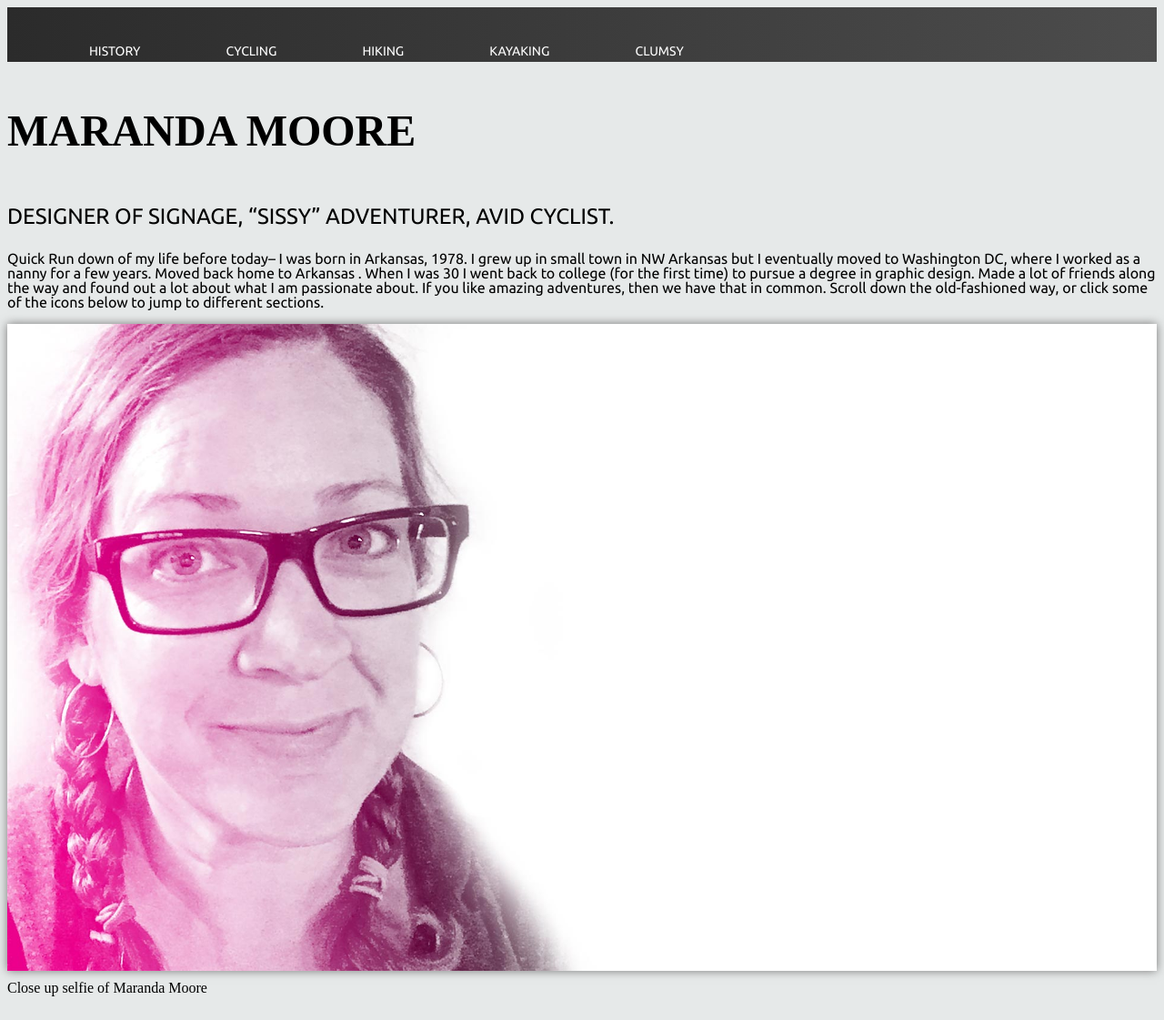
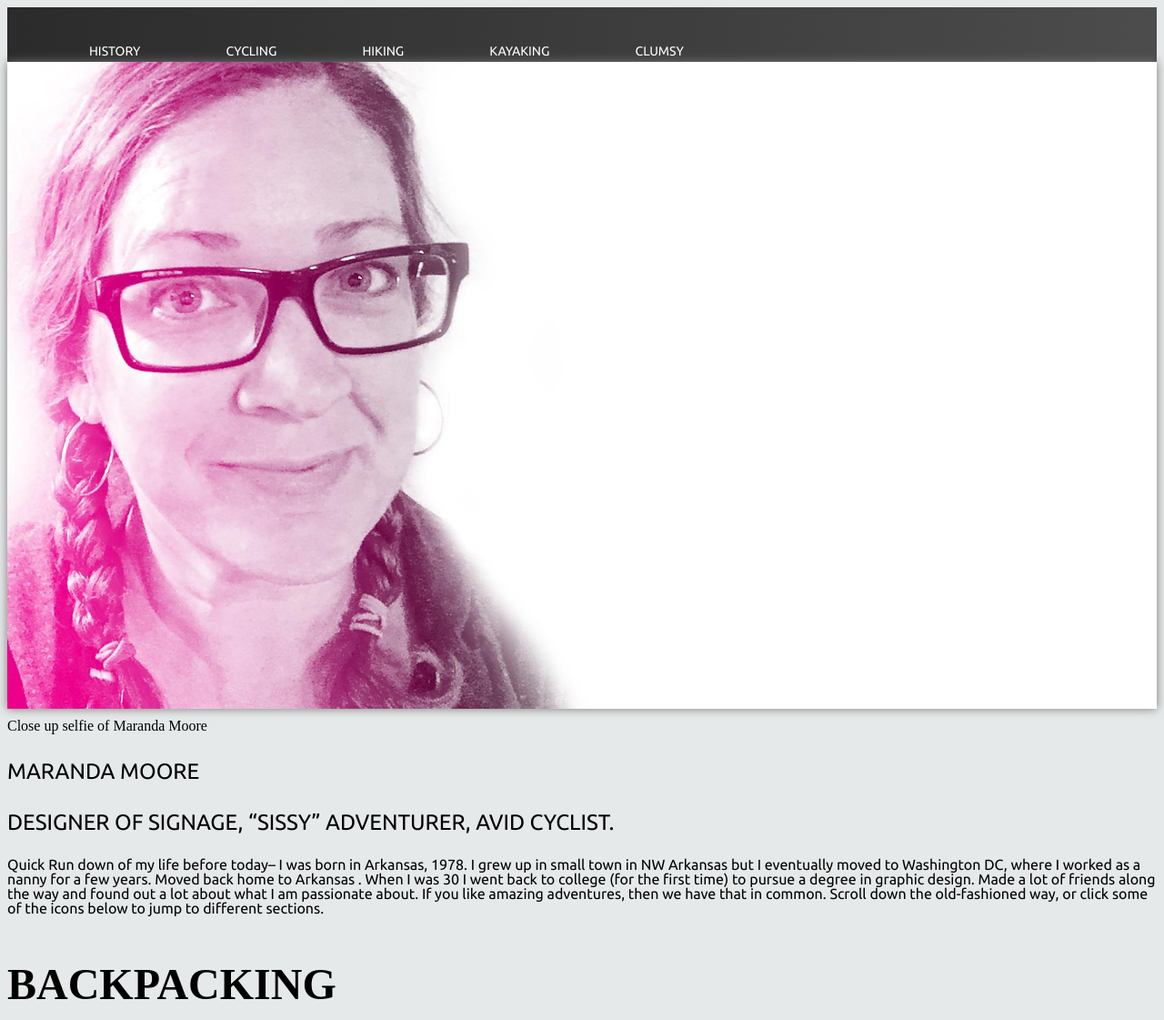
Before and after one commit to Parzival-RP1/BioSite_MarandaMoore, a plain HTML site: page index.html in a window 1280 px wide. Shown: the top 1121 px of the page at 91% size. Drawn offline with Linux system fonts and the light colour scheme.

Commit message:
Update index.html
Attempted* site formatting - setting images as background images with text overlay/positioned - unsuccessful

```diff
--- a/index.html
+++ b/index.html
@@ -17,7 +17,7 @@
 
 </head>
         <header>
-        <div class=“container”>
+        <div class=“nav_container”>
 
             <nav>
                 <ul>
@@ -37,16 +37,17 @@
 
         <main>
         <article>
-           <div id="history">
-            <h1>Maranda Moore <br /></h1>
+           <div id="history_bg"><img src="images/Maranda_BG.jpg" ID="MarandaBG" class="bg_image" alt="Pink overlay headshot of Maranda Moore" ><figcaption>Close up selfie of Maranda Moore</figcaption></div>
+           <div id="history_content">
+            <h2>Maranda Moore <br /></h2>
             <h2>Designer of signage, “sissy” Adventurer, Avid Cyclist.</h2>
                 <p class="id">Quick Run down of my life before  today–
 
                 I was born in Arkansas, 1978. I grew up in small town in NW Arkansas but I eventually moved to Washington DC, where I worked as a nanny for a few years. Moved back home to Arkansas . When I was 30 I went back to college (for the first time) to pursue a degree in graphic design. Made a lot of friends along the way and found out a lot about what I am passionate about. If you like amazing adventures, then we have that in common. Scroll down the old-fashioned way, or click some of the icons below to jump to different sections.</p>
+            </div>
 
-                <img src="images/Maranda_BG.jpg" ID="MarandaBG" class="bg_image" alt="Pink overlay headshot of Maranda Moore" ><figcaption>Close up selfie of Maranda Moore</figcaption>
 
-           </div>
+
 
             <div id="hiking">
               <h1>Backpacking</h1>
```
